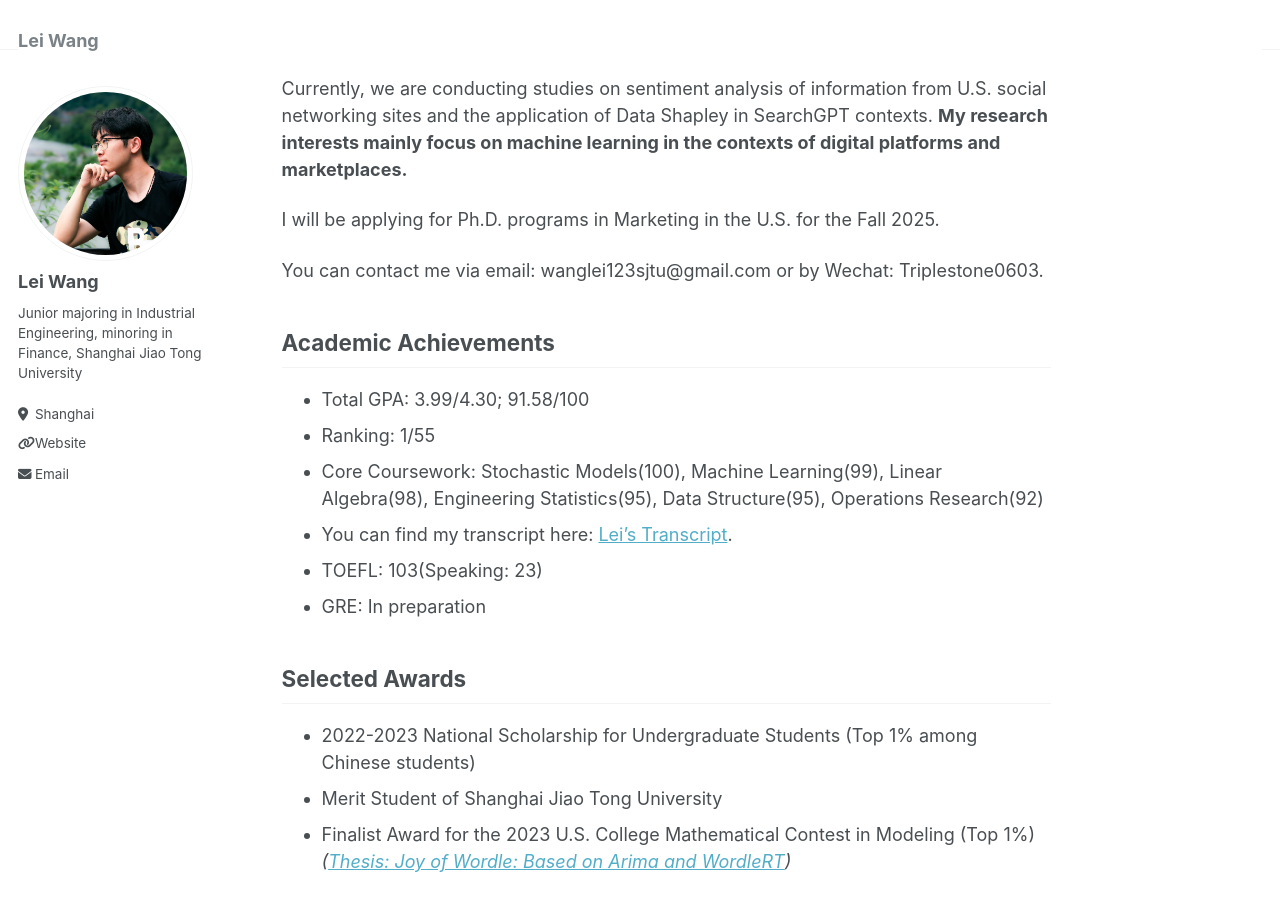
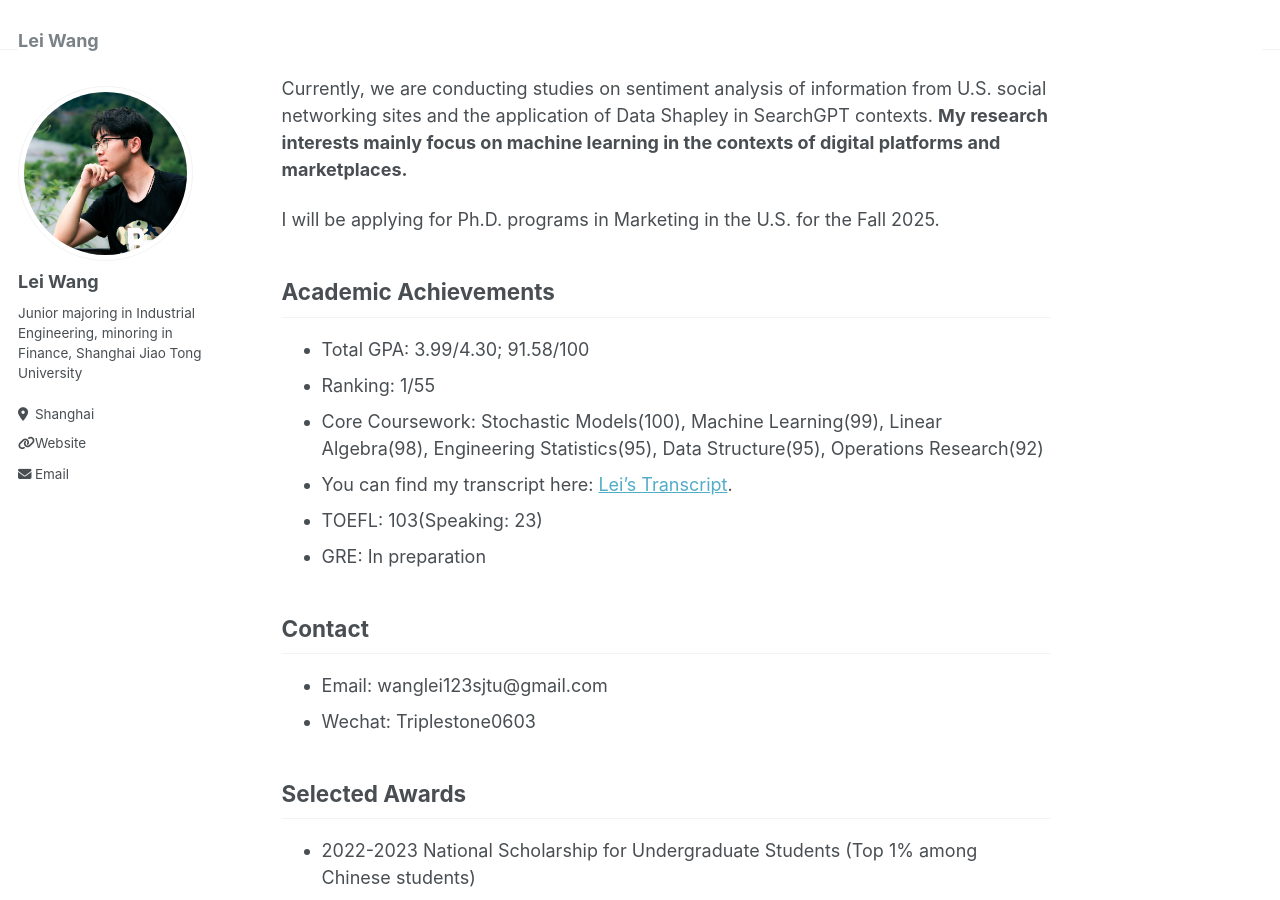
Before and after one commit to Wanglei123SJTU/Wanglei123SJTU.github.io, a Jekyll site: the page built from _pages/about.md, in a window 1280 px wide and 900 px high, scrolled down 262 px. Built offline with Jekyll 4.4.1, drawn with Linux system fonts in a browser that asks for light colours; part of the change alters nothing that is shown.

Commit message:
Update about.md

```diff
--- a/_pages/about.md
+++ b/_pages/about.md
@@ -17,8 +17,6 @@ Currently, we are conducting studies on sentiment analysis of information from U
 
 I will be applying for Ph.D. programs in Marketing in the U.S. for the Fall 2025.
 
-You can contact me via email: wanglei123sjtu@gmail.com or by Wechat: Triplestone0603.
-
 Academic Achievements
 ------
 * Total GPA: 3.99/4.30; 91.58/100
@@ -27,6 +25,11 @@ Academic Achievements
 * You can find my transcript here: [Lei's Transcript](../files/Lei_Transcript.pdf).
 * TOEFL: 103(Speaking: 23)
 * GRE: In preparation
+
+Contact
+------
+* Email: wanglei123sjtu@gmail.com
+* Wechat: Triplestone0603
 
 Selected Awards
 ------
```
